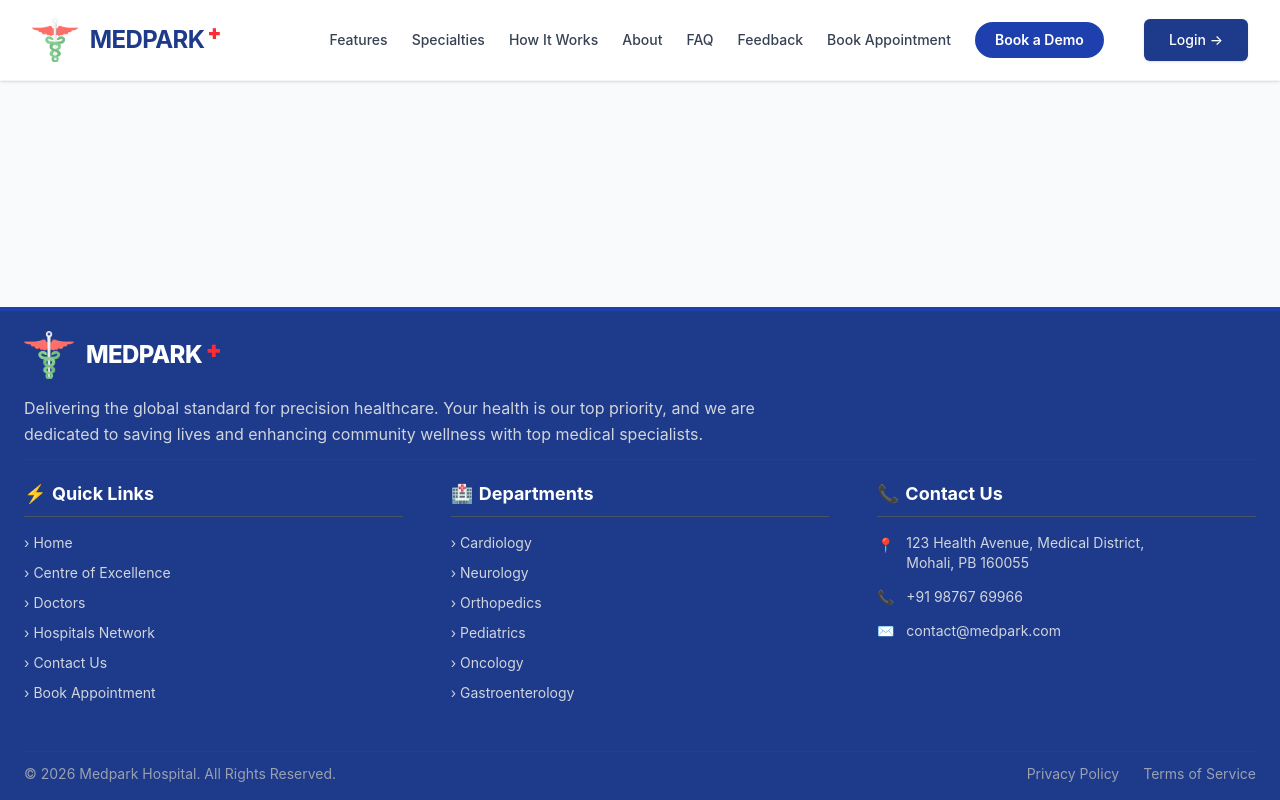
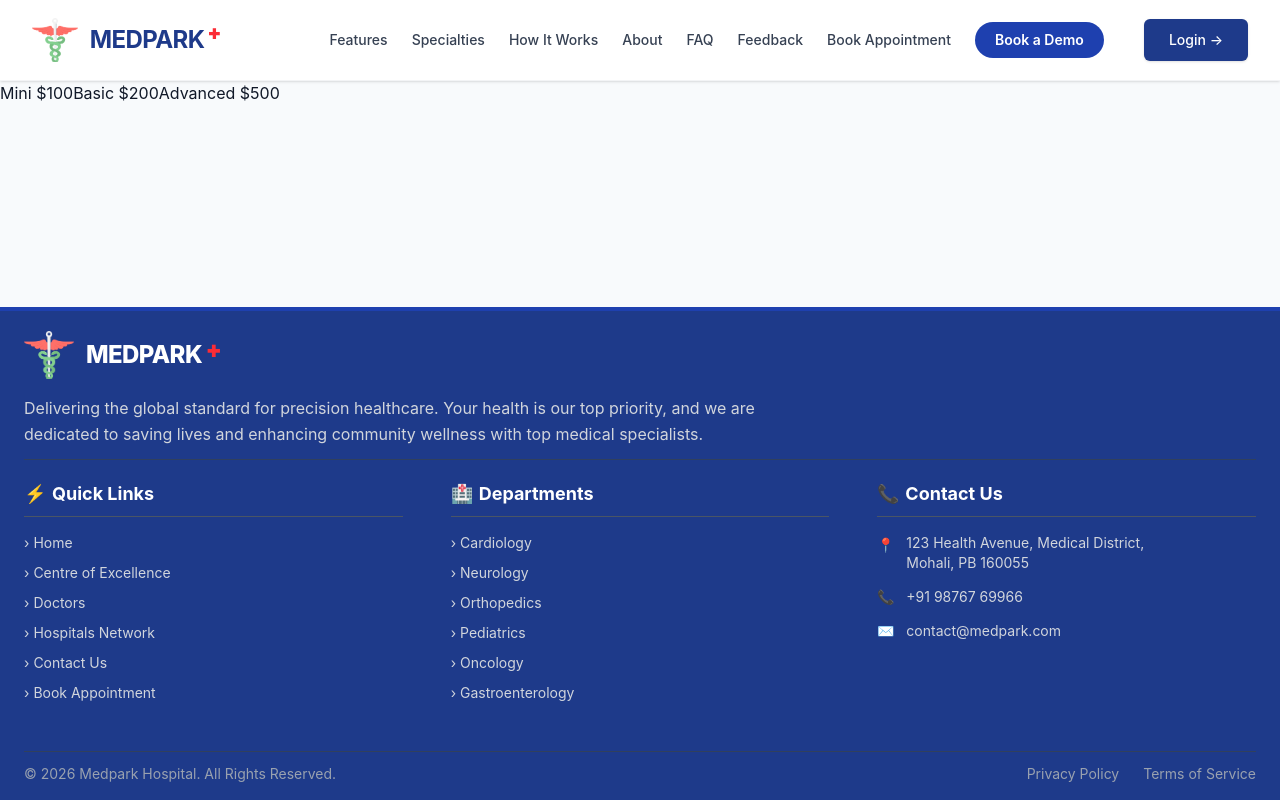
Before and after one commit to Abhinash02/Hospital-Management-System, a React app in the folder frontend/: page /pricing in a window 1280 px wide. Built offline with nearby package versions, Linux system fonts and the light colour scheme; the HTML template or start-up script is replaced by a standard one.

Commit message:
feat: add PricingPage, update App.jsx, add vercel.json for SPA routing

```diff
--- a/frontend/src/App.jsx
+++ b/frontend/src/App.jsx
@@ -137,13 +137,154 @@
 
 
 
+// import { lazy, Suspense } from 'react';
+// import { BrowserRouter as Router, Routes, Route, Navigate } from 'react-router-dom';
+// import { Toaster, toast } from 'react-hot-toast';
+// import Navbar from './components/Navbar';
+// import Footer from './components/Footer';
+
+// // Lazy loading route components
+// const Home = lazy(() => import('./pages/Home'));
+// const PortalHome = lazy(() => import('./pages/portal/PortalHome'));
+// const SchedulePage = lazy(() => import('./pages/portal/SchedulePage'));
+// const FeedbackPage = lazy(() => import('./pages/portal/FeedbackPage'));
+// const RegisterPage = lazy(() => import('./pages/portal/RegisterPage'));
+// const BookAppointmentPage = lazy(() => import('./pages/portal/BookAppointmentPage'));
+// const SuperAdminDemos = lazy(() => import('./pages/superadmin/SuperAdminDemos'));
+// const SuperAdminRegistrations = lazy(() => import('./pages/superadmin/SuperAdminRegistrations'));
+// const SuperAdminUsers = lazy(() => import('./pages/superadmin/SuperAdminUsers'));
+// const Login = lazy(() => import('./pages/Login'));
+// const UserDashboard = lazy(() => import('./pages/user/UserDashboard'));
+// const SuperAdminDashboard = lazy(() => import('./pages/superadmin/SuperAdminDashboard'));
+// const AdminLayout = lazy(() => import('./pages/admin/AdminLayout'));
+// const AdminOverview = lazy(() => import('./pages/admin/AdminOverview'));
+// const AdminAppointments = lazy(() => import('./pages/admin/AdminAppointmentFeedback'));
+// const AdminTimings = lazy(() => import('./pages/admin/AdminTimings'));
+// const AdminTranscriptions = lazy(() => import('./pages/admin/AdminTranscriptions'));
+// const SuperAdminManageAdmin = lazy(() => import('./pages/superadmin/SuperAdminManageAdmin'));
+// const SuperAdminManageHospitals = lazy(() => import('./pages/superadmin/SuperAdminManageHospitals'));
+// const SuperAdminAppointments = lazy(() => import('./pages/superadmin/SuperAdminAppointments'));
+// const UserBookAppointment = lazy(() => import('./pages/user/UserBookAppointment'));
+// const UserMyAppointments = lazy(() => import('./pages/user/UserMyAppointments'));
+// const CentreOfExcellence = lazy(() => import('./pages/CentreOfExcellence'));
+// const Contact = lazy(() => import('./pages/Contact'));
+// const Doctors = lazy(() => import('./pages/Doctors'));
+// const Hospitals = lazy(() => import('./pages/Hospitals'));
+
+// // ✅ Import for the new appointment feedback page
+// const AdminAppointmentFeedback = lazy(() => import('./pages/admin/AdminAppointmentFeedback'));
+
+// const PageLoader = () => (
+//   <div className="min-h-[60vh] flex items-center justify-center bg-slate-50">
+//     <div className="flex flex-col items-center space-y-4">
+//       <div className="w-10 h-10 border-4 border-medical-blue border-t-transparent rounded-full animate-spin"></div>
+//       <p className="text-sm font-semibold text-gray-500 uppercase tracking-widest">Loading Medpark Care...</p>
+//     </div>
+//   </div>
+// );
+
+// function App() {
+//   return (
+//     <Router>
+//       <Toaster
+//         position="top-right"
+//         containerStyle={{ marginTop: '3rem' }}
+//         toastOptions={{
+//           duration: 2000,
+//           style: {
+//             padding: '10px 10px',
+//             borderRadius: '12px',
+//             fontSize: '14px',
+//             maxWidth: '260px',
+//             width: 'auto',
+//             whiteSpace: 'normal',
+//             wordBreak: 'break-word'
+//           }
+//         }}
+//       >
+//         {(t) => (
+//           <div
+//             className={`inline-flex items-center justify-between gap-3 max-w-[260px] bg-white text-gray-800 p-3 rounded-xl shadow-lg border border-gray-100 ${
+//               t.visible ? 'animate-enter' : 'animate-leave'
+//             }`}
+//           >
+//             <div className="flex items-center gap-2">
+//               {t.icon}
+//               <span className="text-sm font-medium">{t.message}</span>
+//             </div>
+//             <button
+//               onClick={() => toast.dismiss(t.id)}
+//               className="w-5 h-7 flex items-center justify-center rounded-full text-gray-400 hover:text-gray-600 hover:bg-gray-100 transition cursor-pointer shrink-0"
+//               title="Close notification"
+//             >
+//               ✕
+//             </button>
+//           </div>
+//         )}
+//       </Toaster>
+//       <div className="min-h-screen bg-slate-50 flex flex-col font-sans">
+//         <Navbar />
+//         <main className="flex-grow">
+//           <Suspense fallback={<PageLoader />}>
+//             <Routes>
+//               {/* Public / marketing routes */}
+//               <Route path="/" element={<PortalHome />} />
+//               <Route path="/how-it-works" element={<Navigate to="/#how-it-works" replace />} />
+//               <Route path="/about" element={<Navigate to="/#about" replace />} />
+//               <Route path="/book-demo" element={<Navigate to="/#book-demo" replace />} />
+//               <Route path="/appointment" element={<BookAppointmentPage />} />
+//               <Route path="/schedule/:token" element={<SchedulePage />} />
+//               <Route path="/feedback/:token" element={<FeedbackPage />} />
+//               <Route path="/register/:token" element={<RegisterPage />} />
+//               <Route path="/medpark" element={<Home />} />
+//               <Route path="/excellence" element={<CentreOfExcellence />} />
+//               <Route path="/doctors" element={<Doctors />} />
+//               <Route path="/hospitals" element={<Hospitals />} />
+//               <Route path="/contact" element={<Contact />} />
+//               <Route path="/login" element={<Login />} />
+
+//               {/* User dashboard */}
+//               <Route path="/dashboard" element={<UserDashboard />} />
+//               <Route path="/book-appointment" element={<UserBookAppointment />} />
+//               <Route path="/dashboard/book-appointment" element={<UserBookAppointment />} />
+//               <Route path="/dashboard/my-appointments" element={<UserMyAppointments />} />
+
+//               {/* Superadmin routes */}
+//               <Route path="/superadmin" element={<SuperAdminDashboard />} />
+//               <Route path="/superadmin/manage-admin" element={<SuperAdminManageAdmin />} />
+//               <Route path="/superadmin/manage-hospitals" element={<SuperAdminManageHospitals />} />
+//               <Route path="/superadmin/appointments" element={<SuperAdminAppointments />} />
+//               <Route path="/superadmin/demos" element={<SuperAdminDemos />} />
+//               <Route path="/superadmin/registrations" element={<SuperAdminRegistrations />} />
+//               <Route path="/superadmin/users" element={<SuperAdminUsers />} />
+
+//               {/* Admin routes (nested layout) */}
+//               <Route path="/admin" element={<AdminLayout />}>
+//                 <Route index element={<AdminOverview />} />
+//                 <Route path="appointments" element={<AdminAppointments />} />
+//                 <Route path="timings" element={<AdminTimings />} />
+//                 {/* New appointment feedback page */}
+//               <Route path="appointment-feedback" element={<AdminAppointmentFeedback />} />
+//                 <Route path="transcriptions" element={<AdminTranscriptions />} />
+//               </Route>
+//             </Routes>
+//           </Suspense>
+//         </main>
+//         <Footer />
+//       </div>
+//     </Router>
+//   );
+// }
+
+// export default App;
+
+
 import { lazy, Suspense } from 'react';
 import { BrowserRouter as Router, Routes, Route, Navigate } from 'react-router-dom';
 import { Toaster, toast } from 'react-hot-toast';
 import Navbar from './components/Navbar';
 import Footer from './components/Footer';
 
-// Lazy loading route components
 const Home = lazy(() => import('./pages/Home'));
 const PortalHome = lazy(() => import('./pages/portal/PortalHome'));
 const SchedulePage = lazy(() => import('./pages/portal/SchedulePage'));
@@ -170,9 +311,8 @@ const CentreOfExcellence = lazy(() => import('./pages/CentreOfExcellence'));
 const Contact = lazy(() => import('./pages/Contact'));
 const Doctors = lazy(() => import('./pages/Doctors'));
 const Hospitals = lazy(() => import('./pages/Hospitals'));
-
-// ✅ Import for the new appointment feedback page
 const AdminAppointmentFeedback = lazy(() => import('./pages/admin/AdminAppointmentFeedback'));
+const PricingPage = lazy(() => import('./pages/stripe/PricingPage'));
 
 const PageLoader = () => (
   <div className="min-h-[60vh] flex items-center justify-center bg-slate-50">
@@ -222,13 +362,14 @@ function App() {
           </div>
         )}
       </Toaster>
+
       <div className="min-h-screen bg-slate-50 flex flex-col font-sans">
         <Navbar />
         <main className="flex-grow">
           <Suspense fallback={<PageLoader />}>
             <Routes>
-              {/* Public / marketing routes */}
               <Route path="/" element={<PortalHome />} />
+              <Route path="/pricing" element={<PricingPage />} />
               <Route path="/how-it-works" element={<Navigate to="/#how-it-works" replace />} />
               <Route path="/about" element={<Navigate to="/#about" replace />} />
               <Route path="/book-demo" element={<Navigate to="/#book-demo" replace />} />
@@ -243,13 +384,11 @@ function App() {
               <Route path="/contact" element={<Contact />} />
               <Route path="/login" element={<Login />} />
 
-              {/* User dashboard */}
               <Route path="/dashboard" element={<UserDashboard />} />
               <Route path="/book-appointment" element={<UserBookAppointment />} />
               <Route path="/dashboard/book-appointment" element={<UserBookAppointment />} />
               <Route path="/dashboard/my-appointments" element={<UserMyAppointments />} />
 
-              {/* Superadmin routes */}
               <Route path="/superadmin" element={<SuperAdminDashboard />} />
               <Route path="/superadmin/manage-admin" element={<SuperAdminManageAdmin />} />
               <Route path="/superadmin/manage-hospitals" element={<SuperAdminManageHospitals />} />
@@ -257,14 +396,14 @@ function App() {
               <Route path="/superadmin/demos" element={<SuperAdminDemos />} />
               <Route path="/superadmin/registrations" element={<SuperAdminRegistrations />} />
               <Route path="/superadmin/users" element={<SuperAdminUsers />} />
+              <Route path="/pricing" element={<PricingPage />} />
 
-              {/* Admin routes (nested layout) */}
+
               <Route path="/admin" element={<AdminLayout />}>
                 <Route index element={<AdminOverview />} />
                 <Route path="appointments" element={<AdminAppointments />} />
                 <Route path="timings" element={<AdminTimings />} />
-                {/* New appointment feedback page */}
-              <Route path="appointment-feedback" element={<AdminAppointmentFeedback />} />
+                <Route path="appointment-feedback" element={<AdminAppointmentFeedback />} />
                 <Route path="transcriptions" element={<AdminTranscriptions />} />
               </Route>
             </Routes>
--- /dev/null
+++ b/frontend/src/pages/stripe/PricingPage.jsx
@@ -0,0 +1,39 @@
+import { useState } from 'react';
+
+const PricingPage = () => {
+  const [loading, setLoading] = useState(null);
+
+  const choosePlan = async (planKey) => {
+    try {
+      setLoading(planKey);
+      const res = await fetch('/api/payments/create-checkout-session', {
+        method: 'POST',
+        headers: { 'Content-Type': 'application/json' },
+        body: JSON.stringify({
+          booking: {
+            id: 'demo-1',
+            email: 'test@gmail.com',
+            hospital_name: 'Sohana Hospital'
+          },
+          feedbackToken: 'abc123',
+          planKey
+        })
+      });
+
+      const data = await res.json();
+      if (data.url) window.location.href = data.url;
+    } finally {
+      setLoading(null);
+    }
+  };
+
+  return (
+    <div>
+      <button onClick={() => choosePlan('mini')}>Mini $100</button>
+      <button onClick={() => choosePlan('basic')}>Basic $200</button>
+      <button onClick={() => choosePlan('advanced')}>Advanced $500</button>
+    </div>
+  );
+};
+
+export default PricingPage;
```
